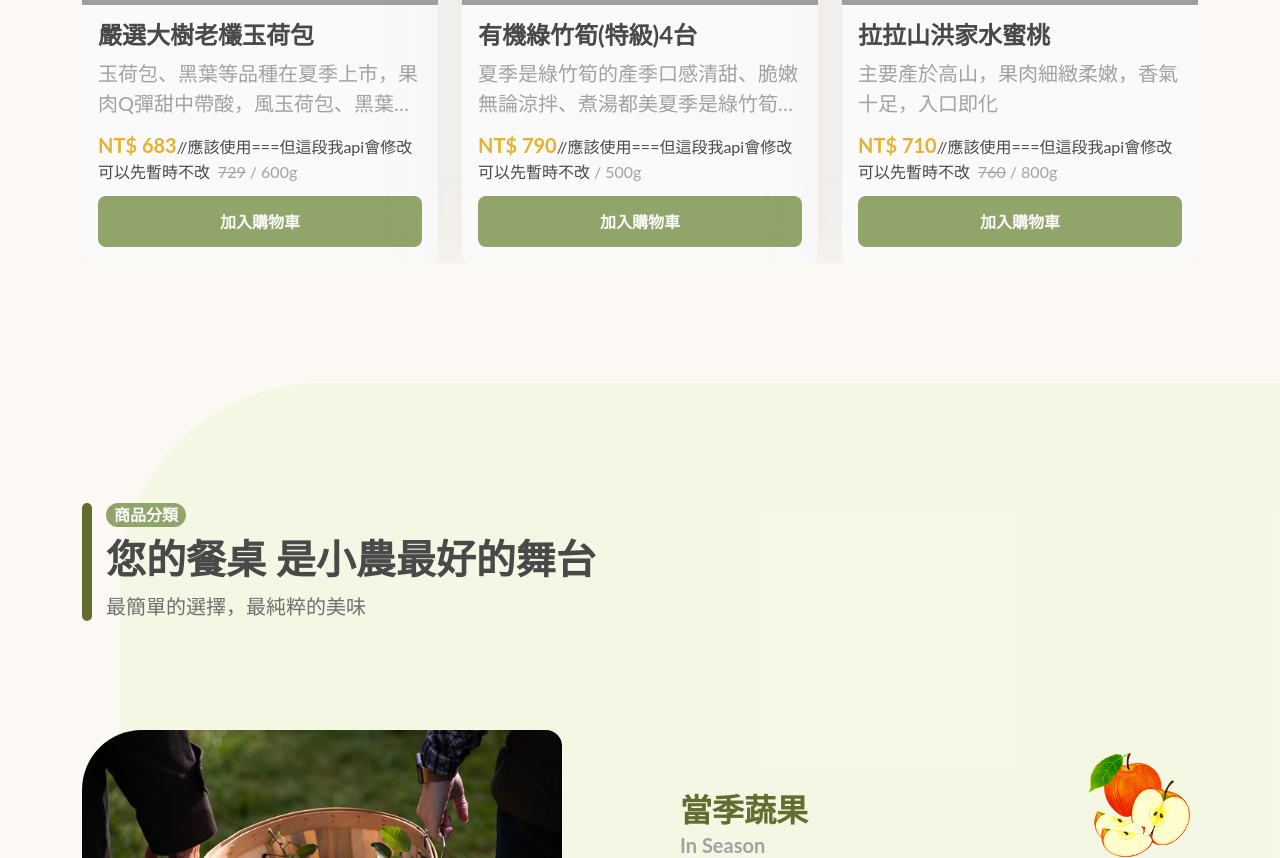
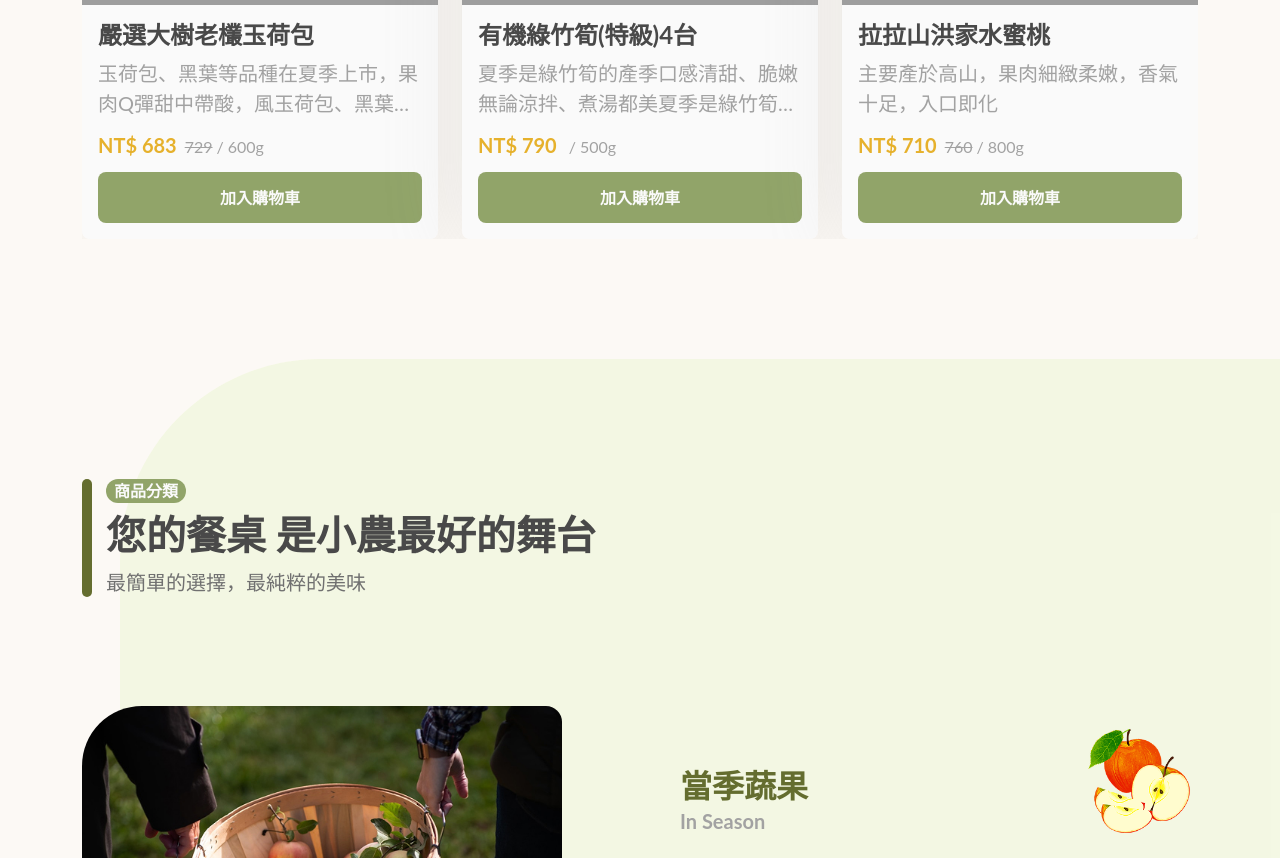
Before and after one commit to Zong2024/freshfarm-2026, a React (Vite) app: page / in a window 1280 px wide. Shown: the part 1520-2378 px from the top of the page. Built offline with nearby package versions, Linux system fonts and the light colour scheme; grey boxes are pictures that could not be loaded.

Commit message:
修改input foucs樣式及調整傳遞props內容

```diff
--- a/src/components/card/ProductCard/ProductCard.jsx
+++ b/src/components/card/ProductCard/ProductCard.jsx
@@ -54,8 +54,8 @@ const ProductCard = ({
 				</Link>
 				<div className="mb-3">
 					<span className="fs-5 fw-bold text-secondary-300">NT$ {price}</span>
-					//應該使用===但這段我api會修改可以先暫時不改
-					<del className={`text-gray-300  ${originPrice == '' ? '' : 'ms-2'}`}>{originPrice}</del>
+					{/*應該使用===但這段我api會修改可以先暫時不改*/}
+					<del className={`text-gray-300  ${originPrice === '' ? '' : 'ms-2'}`}>{originPrice}</del>
 					<span className="mx-1 text-gray-300 ">/</span>
 					<span className="text-gray-300 ">{quantifier}</span>
 				</div>
--- a/src/components/input/SearchBar/SearchBar.module.scss
+++ b/src/components/input/SearchBar/SearchBar.module.scss
@@ -25,6 +25,9 @@
       font-size: 20px;
       line-height: 32px;
 
+      &:focus::placeholder{
+        color: $black;;
+      }
       &::placeholder{
         color: $gray-300;
       }
--- a/src/pages/Home/components/ProductSection/ProductSection.jsx
+++ b/src/pages/Home/components/ProductSection/ProductSection.jsx
@@ -5,6 +5,12 @@ import SectionHeader from '../SectionHeader/SectionHeader'
 import SingleButtonCard from '@/components/card/ProductCard/SingleButtonCard'
 
 const ProductSection = ({ products }) => {
+	const transformProducts = products.map(({ price, discountPrice, weight, unit, ...other }) => ({
+		...other,
+		price: discountPrice !== null ? discountPrice : price,
+		originPrice: discountPrice !== null ? price : null,
+		quantifier: `${weight}${unit}`,
+	}))
 	return (
 		<section className="container py-8 py-lg-11">
 			<div className="d-lg-flex justify-content-between mb-lg-9 mb-7">
@@ -39,16 +45,16 @@ const ProductSection = ({ products }) => {
 					},
 				}}
 			>
-				{products.map(product => (
+				{transformProducts.map(product => (
 					<SwiperSlide>
 						<SingleButtonCard
 							//props有點太過長有三元判斷可以拉到上面先做判斷jsx就負責傳值
 							name={product.name}
 							origin={product.origin}
 							description={product.description}
-							price={product.discountPrice !== null ? product.discountPrice : product.price}
-							originPrice={product.discountPrice !== null ? product.price : ''}
-							quantifier={`${product.weight}${product.unit}`}
+							price={product.price}
+							originPrice={product.originPrice}
+							quantifier={product.quantifier}
 							img={product.img}
 							size="large"
 							showOrigin={false}
--- a/src/pages/ProductList/components/ProductsSection/ProductsSection.jsx
+++ b/src/pages/ProductList/components/ProductsSection/ProductsSection.jsx
@@ -116,6 +116,12 @@ const products = [
 	},
 ]
 const ProductsSection = () => {
+	const transformProducts = products.map(({ price, discountPrice, weight, unit, ...other }) => ({
+		...other,
+		price: discountPrice !== null ? discountPrice : price,
+		originPrice: discountPrice !== null ? price : null,
+		quantifier: `${weight}${unit}`,
+	}))
 	return (
 		<div className="col-lg-9">
 			{/*商品搜尋欄*/}
@@ -137,16 +143,16 @@ const ProductsSection = () => {
 			</div>
 			{/*商品list*/}
 			<div className="row row-cols-1 row-cols-sm-2 row-cols-xxl-3 mb-8">
-				{products.map(item => (
+				{transformProducts.map(item => (
 					<div className="col mb-6 mb-xxl-7 d-flex justify-content-center" key={item.id}>
 						<TwoButtonCard
 							origin={item.origin}
 							img={item.imgUrl}
 							name={item.name}
 							description={item.description}
-							price={item.discountPrice !== null ? item.discountPrice : item.price}
-							originPrice={item.discountPrice !== null ? item.price : ''}
-							quantifier={`${item.weight}${item.unit}`}
+							price={item.price}
+							originPrice={item.originPrice}
+							quantifier={item.quantifier}
 						/>
 					</div>
 				))}
```
